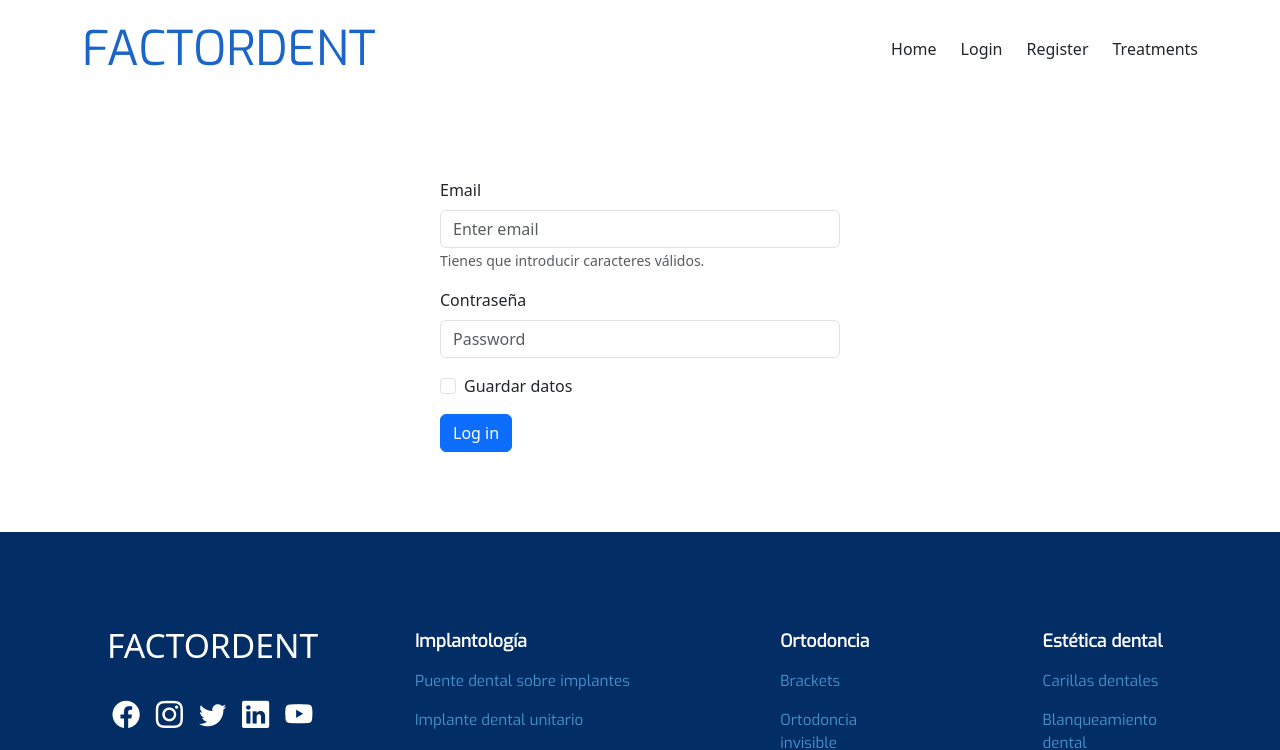
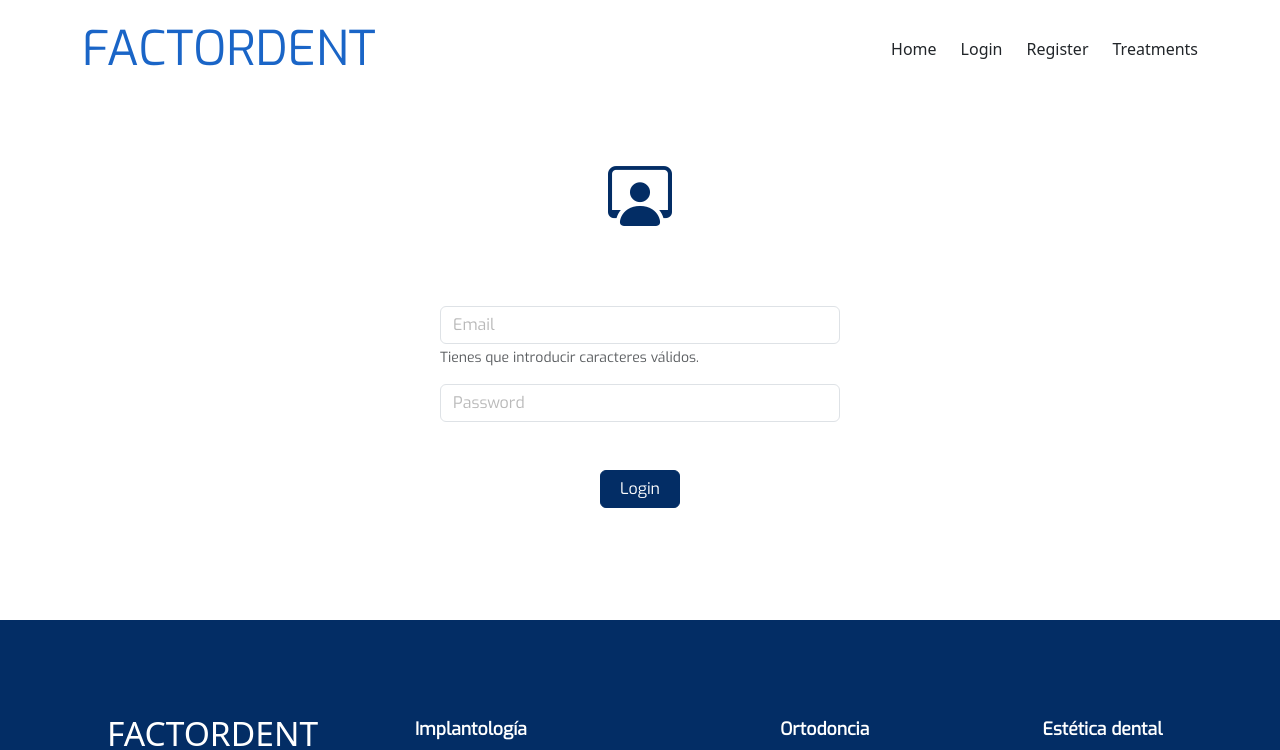
Before and after one commit to AdrianSolsona/dental-clinic-react, a React (Vite) app: page /login in a window 1280 px wide. Shown: the top 750 px of the page. Built offline with nearby package versions, Linux system fonts and the light colour scheme.

Commit message:
Feat: Modify the structure and data related to the login and add it to the login layout.

```diff
--- a/src/components/FormLogin/FormLogin.css
+++ /dev/null
@@ -1,10 +0,0 @@
-.all-form{
-    display: flex;
-    flex-direction: column;
-    justify-content: center;
-    align-items: center;
-    margin-top: 5rem;
-}
-.form-info{
-    width: 25rem;
-}
--- a/src/components/FormLogin/FormLogin.jsx
+++ /dev/null
@@ -1,32 +0,0 @@
-import Button from 'react-bootstrap/Button';
-import Form from 'react-bootstrap/Form';
-import './FormLogin.css'
-
-function FormLogin() {
-  return (
-    <div className='all-form'>
-      <Form className='form-info'>
-        <Form.Group className="mb-3" controlId="formBasicEmail">
-          <Form.Label>Email</Form.Label>
-          <Form.Control type="email" placeholder="Enter email" />
-          <Form.Text className="text-muted">
-            Tienes que introducir caracteres válidos.
-          </Form.Text>
-        </Form.Group>
-
-        <Form.Group className="mb-3" controlId="formBasicPassword">
-          <Form.Label>Contraseña</Form.Label>
-          <Form.Control type="password" placeholder="Password" />
-        </Form.Group>
-        <Form.Group className="mb-3" controlId="formBasicCheckbox">
-          <Form.Check type="checkbox" label="Guardar datos" />
-        </Form.Group>
-        <Button variant="primary" type="submit">
-          Log in
-        </Button>
-      </Form>
-    </div>
-  );
-}
-
-export default FormLogin;
--- /dev/null
+++ b/src/layout/login/Login.css
@@ -0,0 +1,47 @@
+.all-form{
+    display: flex;
+    flex-direction: column;
+    justify-content: center;
+    align-items: center;
+    margin-top: 3rem;
+    margin-bottom: 7rem;
+}
+.form-info{
+    width: 25rem;
+}
+.container-icon{
+    display: flex;
+    justify-content: center;
+    margin-bottom: 4rem;
+}
+.icon-login{
+    font-size: 4rem;
+    color: rgb(3, 45, 101);
+}
+.input-form{
+    font-family: 'Exo', sans-serif;
+}
+.input-form::placeholder{
+    color:rgb(185, 185, 185);
+    font-weight: 500;
+}
+.text-muted{
+    font-family: 'Exo', sans-serif;
+}
+.btn-container{
+    display: flex;
+    justify-content: center;
+
+}
+.btn-login{
+    background-color: rgb(3, 45, 101);
+    border-color: rgb(3, 45, 101);
+    font-family: 'Exo', sans-serif;
+    width: 5rem;
+    margin-top: 2rem;
+}
+.btn-login:hover{
+    background-color: rgba(255, 255, 255, 0.74);
+    color: rgb(3, 45, 101);
+    font-family: 'Exo', sans-serif;
+}
--- a/src/layout/login/login.jsx
+++ b/src/layout/login/login.jsx
@@ -1,14 +1,39 @@
 
 import { Footer } from "../../components/Footer/Footer"
-import FormLogin from "../../components/FormLogin/FormLogin"
 import { NavBar } from "../../components/Navbar/NavBar"
+import Button from 'react-bootstrap/Button';
+import Form from 'react-bootstrap/Form';
+import './Login.css'
 
 
 export const Login = () => {
     return (
         <>
         <NavBar/>
-        <FormLogin/>
+        <div className='all-form'>
+      <Form className='form-info'>
+        <Form.Group className="mb-3" controlId="formBasicEmail">
+        <div className='container-icon'>
+        <i class="bi bi-person-workspace icon-login"></i>
+        </div>
+          <Form.Control className='input-form' type="email" placeholder="Email" />
+          <Form.Text className="text-muted">
+            Tienes que introducir caracteres válidos.
+          </Form.Text>
+        </Form.Group>
+
+        <Form.Group className="mb-3" controlId="formBasicPassword">
+          <Form.Control className='input-form' type="password" placeholder="Password" />
+        </Form.Group>
+        <Form.Group className="mb-3" controlId="formBasicCheckbox">
+        </Form.Group>
+        <div className='btn-container'>
+          <Button className='btn-login' variant="primary" type="submit">
+            Login
+          </Button>
+        </div>
+      </Form>
+    </div>
         <Footer/>
         </>
     )
```
